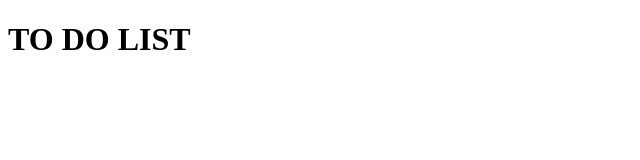
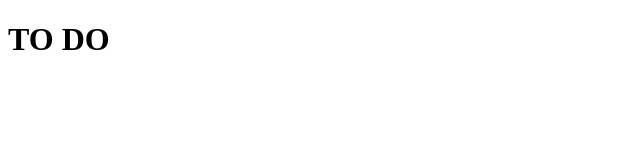
Before and after one commit to ahmedtaa/to-do-list, a plain HTML site: page src/index.html in a window 1280 px wide. Shown: the whole page, without its empty margins (0-640 px from the left). Drawn offline with Linux system fonts and the light colour scheme.

```diff
--- a/src/index.html
+++ b/src/index.html
@@ -9,7 +9,7 @@
 </head>
 
 <body>
-    <h1>TO DO LIST</h1>
+    <h1>TO DO </h1>
     <div class="list">
 
     </div>
```
